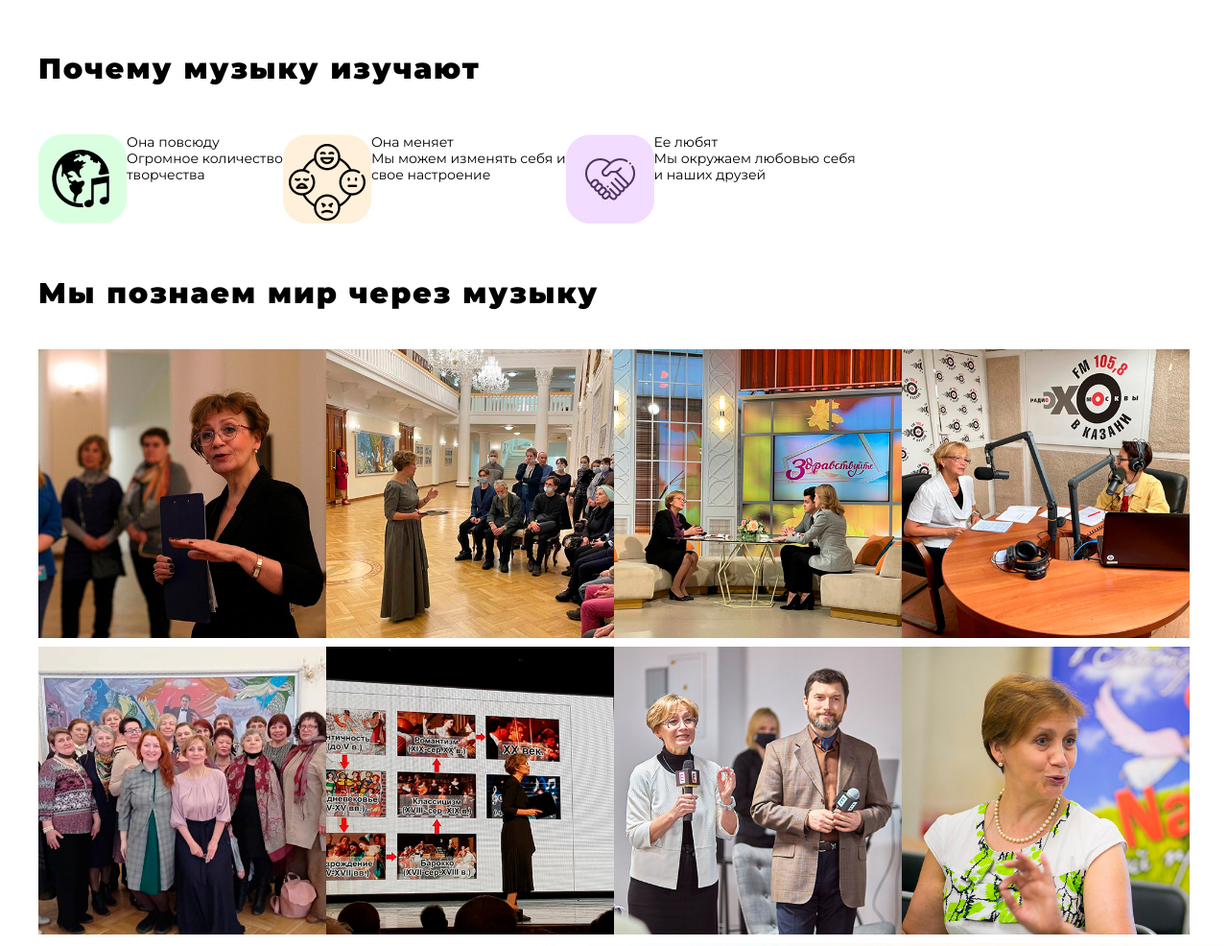
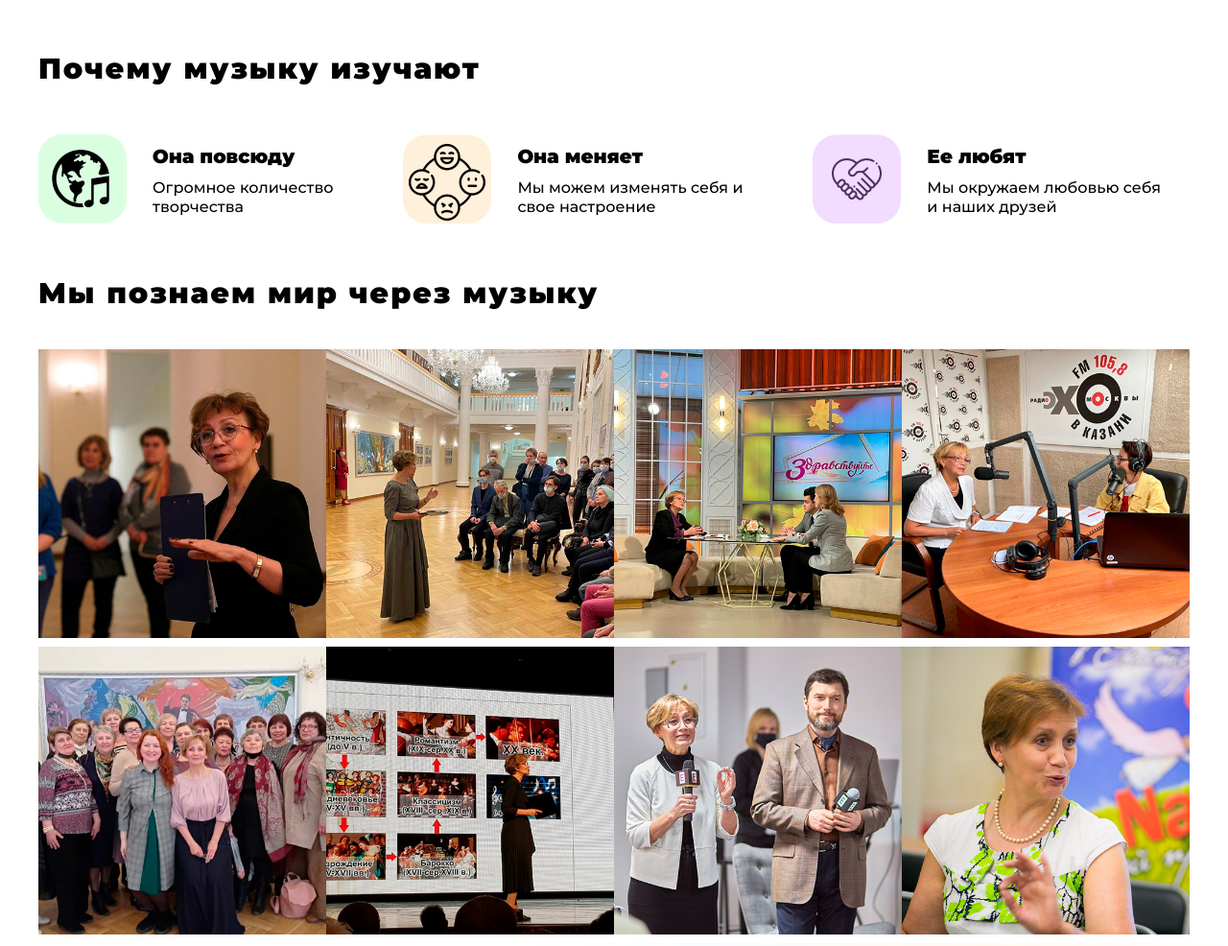
Before and after one commit to ultrasss/mm, a plain HTML site: page index.html in a window 1280 px wide. Shown: the part 865-1851 px from the top of the page at 96% size. Drawn offline with nearby package versions, Linux system fonts and the light colour scheme.

Commit message:
day15 verstka final

```diff
--- a/css/styles.css
+++ b/css/styles.css
@@ -342,15 +342,38 @@ body{
 
 .triggers__native{
     display: flex;
+    justify-content: space-between;
     padding-bottom: 50px;
 }
 .triggers__native-item{
     display: flex;
+    margin-right: 30px;
 }
-.triggers__nativ-item-text{
+.triggers__native-item-pic {
+    margin-right: 27px;
+}
+.triggers__native-item-text{
     display: flex;
     flex-direction: column;
+    justify-content: space-evenly;
 }
+.triggers__native-item-title{
+    font-family: "Montserrat";
+    font-style: normal;
+    font-weight: 900;
+    font-size: 20px;
+    line-height: 24px;
+}
+.triggers__native-item-subtitle{
+    font-family: "Montserrat";
+    font-style: normal;
+    font-weight: 500;
+    font-size: 16px;
+    line-height: 20px;
+}
+
+
+
 /*Галерея*/
 
 .gallery__title{
@@ -684,13 +707,15 @@ textarea.form__input {
     display: flex;
     justify-content: space-between;
     align-items: center;
-    padding-top: 58px;
+    height: 100px;
+    /* margin-top: 58px; */
 }
 .footer__contacts {
 
 }
 .footer__contacts-link {
-
+    display: flex;
+    margin-top: 10px;
 }
 
 .footer__contacts-img {
--- a/index.html
+++ b/index.html
@@ -5,7 +5,7 @@
     <title>M | Music</title>
     <link rel="preconnect" href="https://fonts.googleapis.com">
     <link rel="preconnect" href="https://fonts.gstatic.com" crossorigin>
-    <link href="https://fonts.googleapis.com/css2?family=Montserrat:wght@400;700;900&family=Roboto:wght@400;700;900&display=swap" rel="stylesheet">
+    <link href="https://fonts.googleapis.com/css2?family=Montserrat:wght@400;500;700;900&family=Roboto:wght@400;700;900&display=swap" rel="stylesheet">
     <link rel="stylesheet" href="css/normalize.css" type="text/css">
     <link rel="stylesheet" href="css/slick.css">
     <link rel="stylesheet" href="https://cdnjs.cloudflare.com/ajax/libs/magnific-popup.js/1.1.0/magnific-popup.css">
@@ -138,30 +138,30 @@
                     </div>
                     <div class="triggers__native">
                         <div class="triggers__native-item">
-                            <div class="triggers__nativ-item-pic">
-                                <img class="triggers__nativ-item-pic-img" src="img/triggers_item1.jpg" alt="">
+                            <div class="triggers__native-item-pic">
+                                <img class="triggers__native-item-pic-img" src="img/triggers_item1.jpg" alt="">
                             </div>
-                            <div class="triggers__nativ-item-text">
-                                <a class="triggers__nativ-item-title">Она повсюду</a>
-                                <a class="triggers__nativ-item-subtitle">Огромное количество<br>творчества</a>
+                            <div class="triggers__native-item-text">
+                                <a class="triggers__native-item-title">Она повсюду</a>
+                                <a class="triggers__native-item-subtitle">Огромное количество<br>творчества</a>
                             </div>
                         </div>
                         <div class="triggers__native-item">
-                            <div class="triggers__nativ-item-pic">
-                                <img class="triggers__nativ-item-pic-img" src="img/triggers_item2.jpg" alt="">
+                            <div class="triggers__native-item-pic">
+                                <img class="triggers__native-item-pic-img" src="img/triggers_item2.jpg" alt="">
                             </div>
-                            <div class="triggers__nativ-item-text">
-                                <a class="triggers__nativ-item-title">Она меняет</a>
-                                <a class="triggers__nativ-item-subtitle">Мы можем изменять себя и<br>свое настроение</a>
+                            <div class="triggers__native-item-text">
+                                <a class="triggers__native-item-title">Она меняет</a>
+                                <a class="triggers__native-item-subtitle">Мы можем изменять себя и<br>свое настроение</a>
                             </div>
                         </div>
                         <div class="triggers__native-item">
-                            <div class="triggers__nativ-item-pic">
-                                <img class="triggers__nativ-item-pic-img" src="img/triggers_item3.jpg" alt="">
+                            <div class="triggers__native-item-pic">
+                                <img class="triggers__native-item-pic-img" src="img/triggers_item3.jpg" alt="">
                             </div>
-                            <div class="triggers__nativ-item-text">
-                                <a class="triggers__nativ-item-title">Ее любят</a>
-                                <a class="triggers__nativ-item-subtitle">Мы окружаем любовью себя<br>и наших друзей</a>
+                            <div class="triggers__native-item-text">
+                                <a class="triggers__native-item-title">Ее любят</a>
+                                <a class="triggers__native-item-subtitle">Мы окружаем любовью себя<br>и наших друзей</a>
                             </div>
                         </div>
                     </div>
@@ -312,18 +312,20 @@
                     <img class="logo__img" src="img/logo1.jpg" alt="M | Music">
                     <a href="#">M | Music</a>
                 </div>
-                <div class="footer__copyright"></div>
+                <div class="footer__copyright">
+                    <a class="footer__copyright-link" href="#">2022 © Все права защищены</a>
+                </div>
+
                 <div class="footer__contacts">
                     <a class="footer__contacts-link" href="tel:+70987654321">
-                        <img class="footer__contacts-img" src="" alt="">
+                        <img class="footer__contacts-img" src="img/phone.svg" alt="phone">
                         <span>+7 098 765 43 21</span>
                     </a>
                     <a class="footer__contacts-link" href="mailto:chernykh2007@gmail.com">
-                        <img class="footer__contacts-img" src="" alt="">
+                        <img class="footer__contacts-img" src="img/mail.svg" alt="">
                         <span>chernykh2007@gmail.com</span>
                     </a>
                 </div>
-
             </div>
         </div>
     </footer>
```
Also changed, not shown: img/mail.svg (added), img/phone.svg (added), img/phone1.svg (added), theme_scr.png (added), картинки/Vector (2).svg (renamed from img/Vector (2).svg), картинки/about_img_.jpg (renamed from img/about_img_.jpg), картинки/about_img — копия.jpg (renamed from img/about_img — копия.jpg), картинки/beetle.jpg (renamed from img/beetle.jpg), картинки/liberty.jpg (renamed from img/liberty.jpg), картинки/lighthouse.jpg (renamed from img/lighthouse.jpg), картинки/minimalismo.jpg (renamed from img/minimalismo.jpg), картинки/music_about_bkgr — копия.jpg (renamed from img/music_about_bkgr — копия.jpg), картинки/salad.jpg (renamed from img/salad.jpg), картинки/shutterbug.jpg (renamed from img/shutterbug.jpg), 2 more files.
